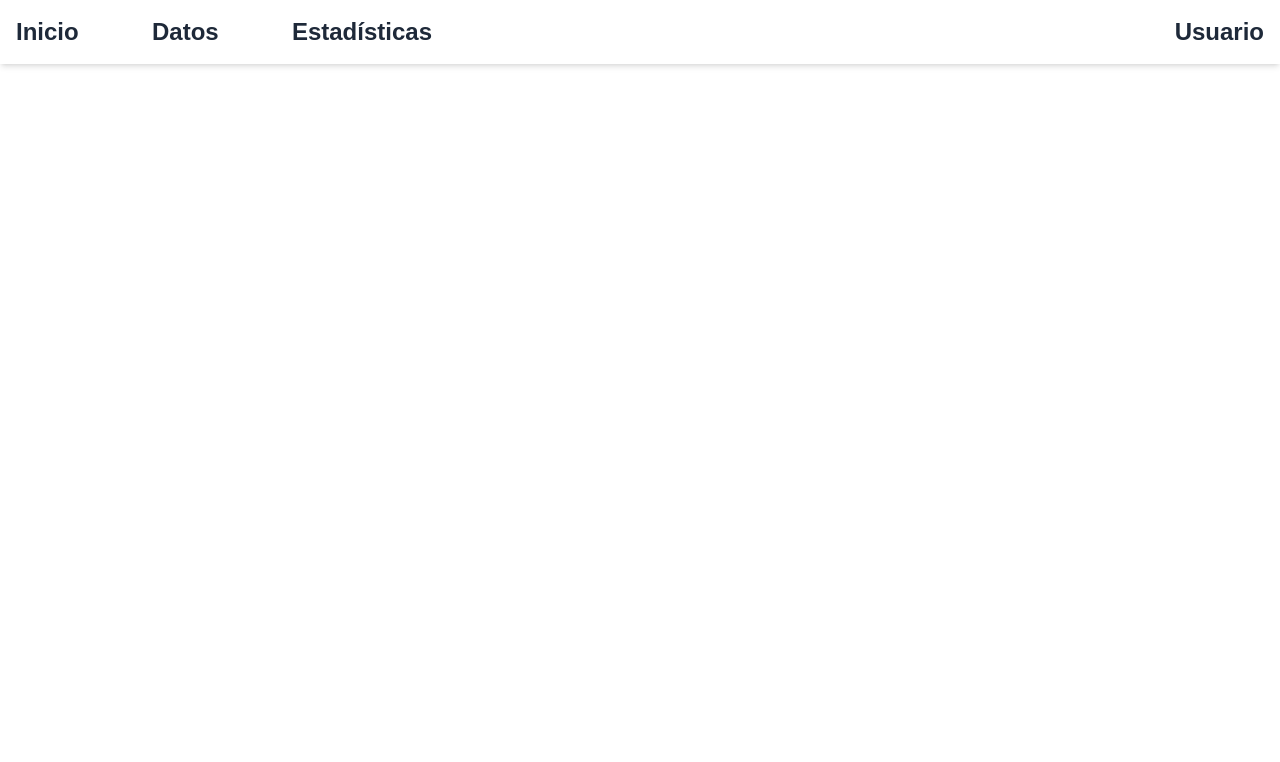
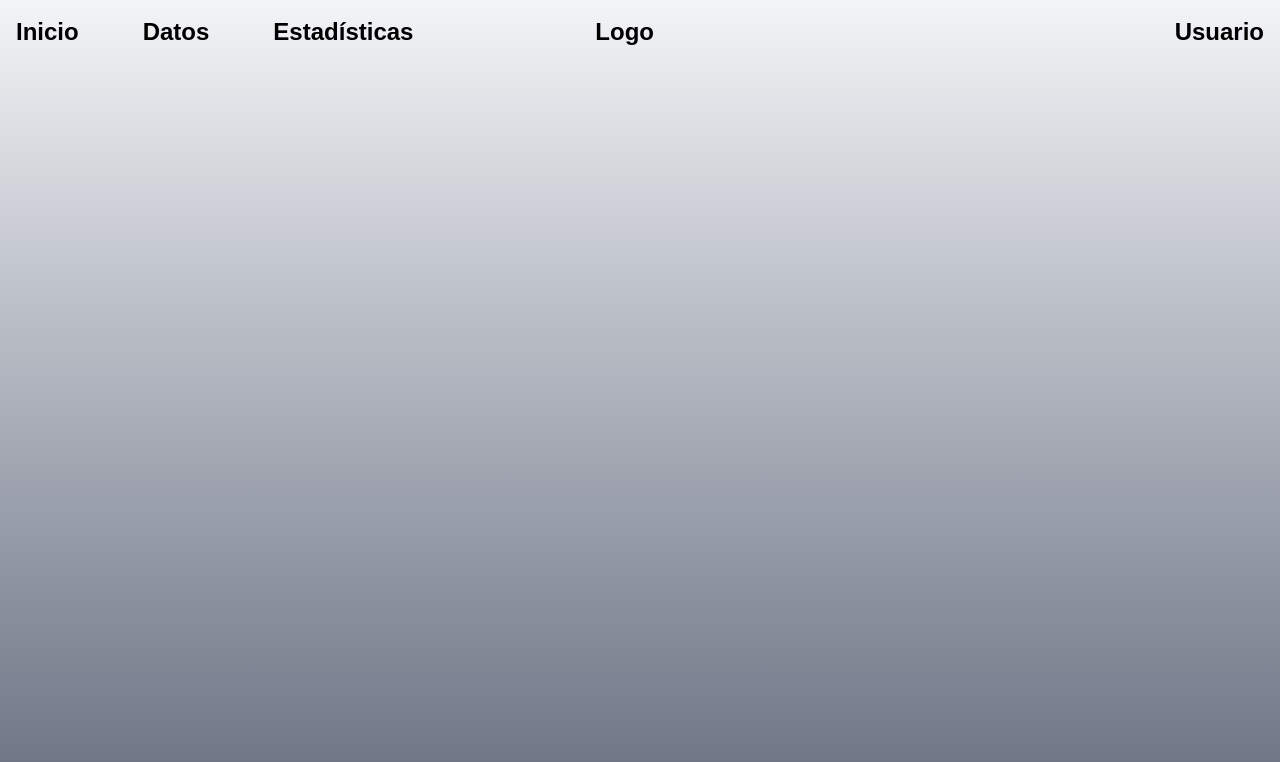
Before and after one commit to jhostyn00/key_access, a Next.js app: page /dashboard in a window 1280 px wide. Shown: the top 762 px of the page. Built offline with nearby package versions, Linux system fonts and the light colour scheme.

Commit message:
Cambio de estilo en el header de Dashboard

```diff
--- a/src/app/components/HeaderDashboard.js
+++ b/src/app/components/HeaderDashboard.js
@@ -1,13 +1,16 @@
 export default function HeaderDashboard() {
   return (
-    <div className="bg-white shadow-md p-4 flex justify-between">
-      <div className="flex justify-between  w-1/3">
-        <h1 className="text-2xl font-bold  text-gray-800">Inicio</h1>
-        <h1 className="text-2xl font-bold  text-gray-800">Datos</h1>
-        <h1 className="text-2xl font-bold  text-gray-800">Estadísticas</h1>
+    <div className="bg-transparent p-4 flex justify-between text-black">
+      <div id="dashboard-1" className="flex gap-16 w-1/3">
+        <h1 className="text-2xl font-bold  ">Inicio</h1>
+        <h1 className="text-2xl font-bold">Datos</h1>
+        <h1 className="text-2xl font-bold ">Estadísticas</h1>
       </div>
-      <div>
-        <h1 className="text-2xl  font-bold text-gray-800">Usuario</h1>
+      <div id="dashboard-2" className="w-1/3">
+        <h1 className="text-2xl font-bold ">Logo</h1>
+      </div>
+      <div id="dashboard-3">
+        <h1  className="text-2xl font-bold w-1/3">Usuario</h1>
       </div>
     </div>
   )
--- a/src/app/dashboard/page.js
+++ b/src/app/dashboard/page.js
@@ -3,7 +3,7 @@ import HeaderDashboard from '@/app/components/HeaderDashboard';
 
 export default function DashboardPage() {
   return (
-    <main>
+    <main className='bg-gradient-to-b from-gray-100 to-gray-500 min-h-screen'>
       <HeaderDashboard />
 
     </main>
```
